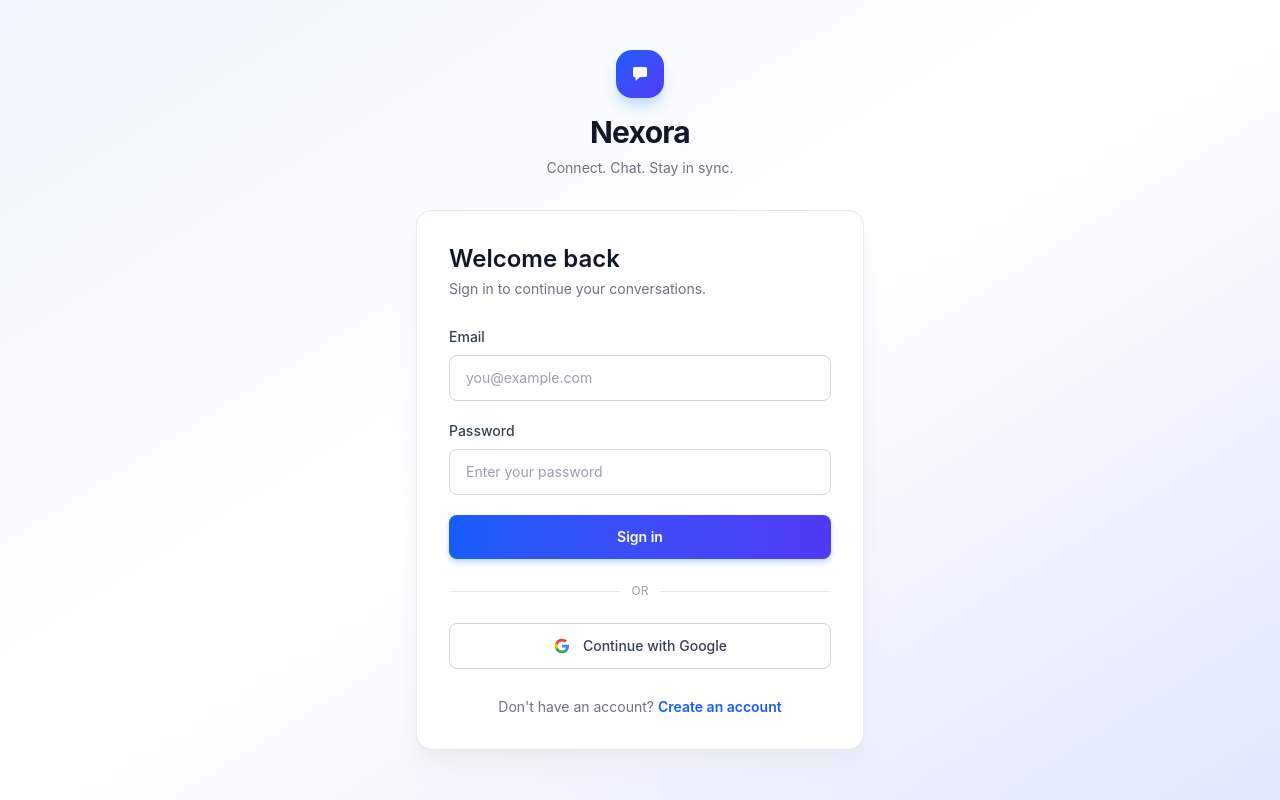
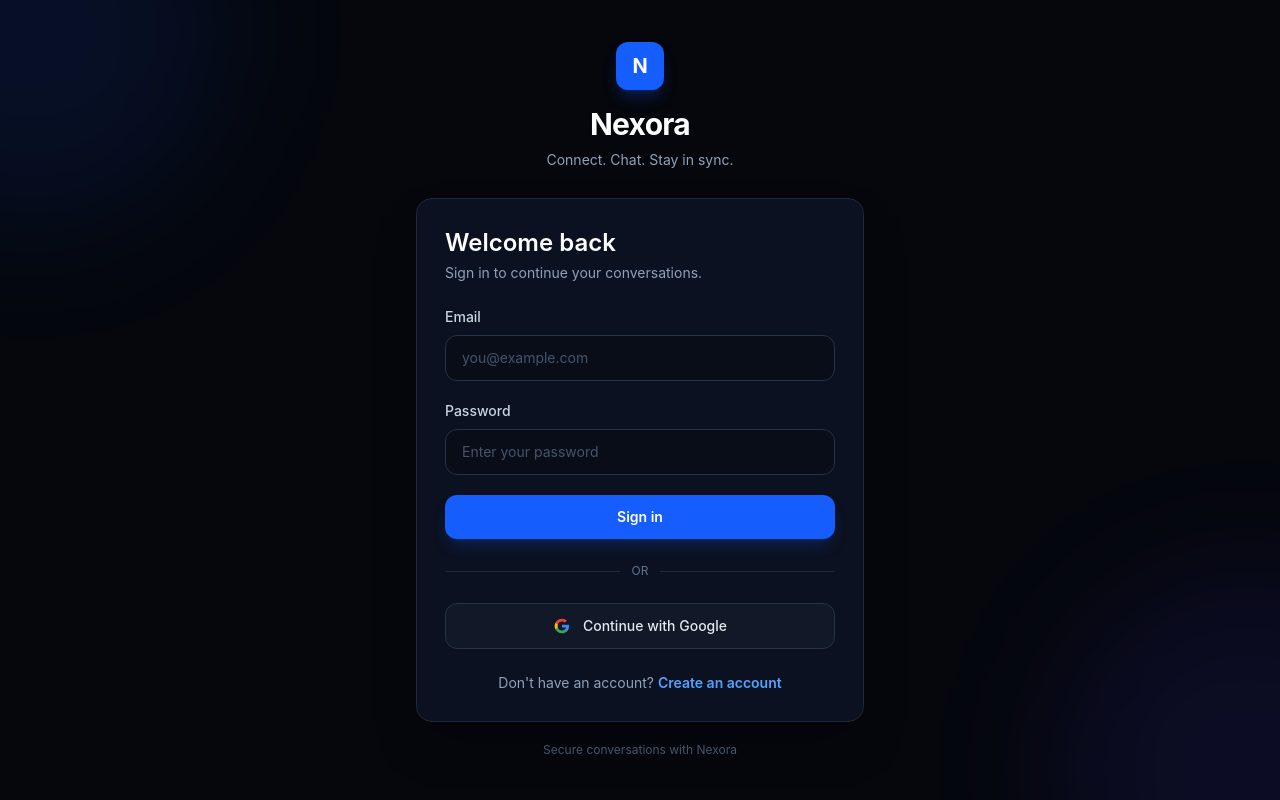
Before and after one commit to SAfroz12/Chat-application, a React (Vite) app in the folder client/: page /login in a window 1280 px wide. Built offline with nearby package versions, Linux system fonts and the light colour scheme; no server answers.

Commit message:
modified the login and register page css

```diff
--- a/client/src/pages/Login.jsx
+++ b/client/src/pages/Login.jsx
@@ -61,61 +61,60 @@ function Login() {
     }
   };
 
-const handleGoogleLogin = () => {
+  const handleGoogleLogin = () => {
     console.log(import.meta.env.VITE_API_URL);
-  window.location.href =
-    `${import.meta.env.VITE_API_URL}/auth/google`;
-};
+
+    window.location.href =
+      `${import.meta.env.VITE_API_URL}/auth/google`;
+  };
 
   return (
-    <div className="min-h-screen bg-gradient-to-br from-blue-50 via-white to-indigo-100 flex items-center justify-center px-4 py-10">
+    <div className="min-h-screen bg-[#05070D] px-4 py-8 flex items-center justify-center">
 
-      <div className="w-full max-w-md">
+      {/* Background glow */}
+      <div className="pointer-events-none fixed inset-0 overflow-hidden">
+        <div className="absolute -top-40 -left-40 h-96 w-96 rounded-full bg-blue-600/10 blur-3xl" />
+        <div className="absolute -bottom-40 -right-40 h-96 w-96 rounded-full bg-indigo-600/10 blur-3xl" />
+      </div>
+
+      <div className="relative w-full max-w-md">
 
         {/* Brand */}
-        <div className="text-center mb-8">
+        <div className="mb-7 text-center">
 
-          <div className="inline-flex items-center justify-center w-12 h-12 rounded-2xl bg-gradient-to-br from-blue-600 to-indigo-600 shadow-lg shadow-blue-200 mb-4">
-
-            <svg
-              viewBox="0 0 24 24"
-              fill="none"
-              className="w-6 h-6 text-white"
-            >
-              <path
-                d="M5 6.5C5 5.67 5.67 5 6.5 5h11C18.33 5 19 5.67 19 6.5v7c0 .83-.67 1.5-1.5 1.5H12l-4.5 4V15H6.5C5.67 15 5 14.33 5 13.5v-7Z"
-                fill="currentColor"
-              />
-            </svg>
-
+          <div className="mx-auto mb-4 flex h-12 w-12 items-center justify-center rounded-xl bg-blue-600 text-xl font-bold text-white shadow-lg shadow-blue-600/25">
+            N
           </div>
 
-          <h1 className="text-3xl font-bold tracking-tight text-gray-900">
+          <h1 className="text-3xl font-bold tracking-tight text-white">
             Nexora
           </h1>
 
-          <p className="mt-2 text-sm text-gray-500">
+          <p className="mt-2 text-sm text-slate-400">
             Connect. Chat. Stay in sync.
           </p>
 
         </div>
 
-        {/* Card */}
-        <div className="bg-white border border-gray-200 rounded-2xl shadow-xl shadow-gray-200/60 p-8">
+        {/* Login Card */}
+        <div className="rounded-2xl border border-[#1E293B] bg-[#0B1120] p-7 shadow-2xl shadow-black/40">
 
-          <div className="mb-7">
-            <h2 className="text-2xl font-semibold text-gray-900">
+          {/* Heading */}
+          <div className="mb-6">
+
+            <h2 className="text-2xl font-semibold text-white">
               Welcome back
             </h2>
 
-            <p className="mt-1 text-sm text-gray-500">
+            <p className="mt-1 text-sm text-slate-400">
               Sign in to continue your conversations.
             </p>
+
           </div>
 
           {/* Error */}
           {error && (
-            <div className="mb-5 rounded-lg border border-red-200 bg-red-50 px-4 py-3 text-sm text-red-600">
+            <div className="mb-5 rounded-xl border border-red-500/20 bg-red-500/10 px-4 py-3 text-sm text-red-400">
               {error}
             </div>
           )}
@@ -128,7 +127,8 @@ const handleGoogleLogin = () => {
 
             {/* Email */}
             <div>
-              <label className="block text-sm font-medium text-gray-700 mb-2">
+
+              <label className="mb-2 block text-sm font-medium text-slate-300">
                 Email
               </label>
 
@@ -138,13 +138,15 @@ const handleGoogleLogin = () => {
                 value={formData.email}
                 onChange={handleChange}
                 placeholder="you@example.com"
-                className="w-full rounded-lg border border-gray-300 bg-white px-4 py-3 text-sm text-gray-900 placeholder-gray-400 outline-none transition focus:border-blue-500 focus:ring-4 focus:ring-blue-100"
+                className="w-full rounded-xl border border-[#263449] bg-[#080D17] px-4 py-3 text-sm text-white outline-none placeholder:text-slate-600 transition focus:border-blue-500 focus:ring-2 focus:ring-blue-500/20"
               />
+
             </div>
 
             {/* Password */}
             <div>
-              <label className="block text-sm font-medium text-gray-700 mb-2">
+
+              <label className="mb-2 block text-sm font-medium text-slate-300">
                 Password
               </label>
 
@@ -154,15 +156,16 @@ const handleGoogleLogin = () => {
                 value={formData.password}
                 onChange={handleChange}
                 placeholder="Enter your password"
-                className="w-full rounded-lg border border-gray-300 bg-white px-4 py-3 text-sm text-gray-900 placeholder-gray-400 outline-none transition focus:border-blue-500 focus:ring-4 focus:ring-blue-100"
+                className="w-full rounded-xl border border-[#263449] bg-[#080D17] px-4 py-3 text-sm text-white outline-none placeholder:text-slate-600 transition focus:border-blue-500 focus:ring-2 focus:ring-blue-500/20"
               />
+
             </div>
 
-            {/* Login */}
+            {/* Login Button */}
             <button
               type="submit"
               disabled={loading}
-              className="w-full rounded-lg bg-gradient-to-r from-blue-600 to-indigo-600 py-3 text-sm font-semibold text-white shadow-md shadow-blue-200 transition hover:from-blue-700 hover:to-indigo-700 hover:shadow-lg disabled:cursor-not-allowed disabled:opacity-60"
+              className="w-full rounded-xl bg-blue-600 py-3 text-sm font-semibold text-white shadow-lg shadow-blue-600/20 transition hover:bg-blue-500 disabled:cursor-not-allowed disabled:opacity-50"
             >
               {loading ? "Signing in..." : "Sign in"}
             </button>
@@ -170,21 +173,23 @@ const handleGoogleLogin = () => {
           </form>
 
           {/* Divider */}
-          <div className="flex items-center gap-3 my-6">
-            <div className="h-px flex-1 bg-gray-200" />
+          <div className="my-6 flex items-center gap-3">
 
-            <span className="text-xs text-gray-400">
+            <div className="h-px flex-1 bg-[#1E293B]" />
+
+            <span className="text-xs text-slate-500">
               OR
             </span>
 
-            <div className="h-px flex-1 bg-gray-200" />
+            <div className="h-px flex-1 bg-[#1E293B]" />
+
           </div>
 
           {/* Google Login */}
           <button
             type="button"
             onClick={handleGoogleLogin}
-            className="w-full flex items-center justify-center gap-3 rounded-lg border border-gray-300 bg-white py-3 text-sm font-medium text-gray-700 transition hover:bg-gray-50 hover:border-gray-400"
+            className="flex w-full items-center justify-center gap-3 rounded-xl border border-[#263449] bg-[#111827] py-3 text-sm font-medium text-slate-200 transition hover:border-[#3B4B63] hover:bg-[#172033]"
           >
 
             {/* Google Logo */}
@@ -197,14 +202,17 @@ const handleGoogleLogin = () => {
                 fill="#4285F4"
                 d="M21.35 12.23c0-.71-.06-1.39-.18-2.05H12v3.88h5.24a4.48 4.48 0 0 1-1.94 2.94v2.45h3.14c1.84-1.69 2.91-4.18 2.91-7.22Z"
               />
+
               <path
                 fill="#34A853"
                 d="M12 21.82c2.63 0 4.84-.87 6.45-2.37l-3.14-2.45c-.87.58-1.98.92-3.31.92-2.54 0-4.7-1.72-5.47-4.03H3.29v2.53A9.74 9.74 0 0 0 12 21.82Z"
               />
+
               <path
                 fill="#FBBC05"
                 d="M6.53 13.89A5.86 5.86 0 0 1 6.22 12c0-.66.11-1.3.31-1.89V7.58H3.29A9.82 9.82 0 0 0 2.18 12c0 1.59.38 3.09 1.11 4.42l3.24-2.53Z"
               />
+
               <path
                 fill="#EA4335"
                 d="M12 6.08c1.43 0 2.71.49 3.72 1.45l2.79-2.79C16.84 3.15 14.63 2.18 12 2.18a9.74 9.74 0 0 0-8.71 5.4l3.24 2.53C7.3 7.8 9.46 6.08 12 6.08Z"
@@ -216,13 +224,13 @@ const handleGoogleLogin = () => {
           </button>
 
           {/* Register */}
-          <p className="text-sm text-center text-gray-500 mt-7">
+          <p className="mt-6 text-center text-sm text-slate-400">
 
             Don't have an account?{" "}
 
             <Link
               to="/register"
-              className="font-semibold text-blue-600 hover:text-blue-700"
+              className="font-semibold text-blue-400 transition hover:text-blue-300"
             >
               Create an account
             </Link>
@@ -231,7 +239,10 @@ const handleGoogleLogin = () => {
 
         </div>
 
-
+        {/* Bottom text */}
+        <p className="mt-5 text-center text-xs text-slate-600">
+          Secure conversations with Nexora
+        </p>
 
       </div>
 
--- a/client/src/pages/Register.jsx
+++ b/client/src/pages/Register.jsx
@@ -80,61 +80,59 @@ function Register() {
   };
 
   return (
-    <div className="min-h-screen bg-gradient-to-br from-blue-50 via-white to-indigo-100 flex items-center justify-center px-4 py-10">
+    <div className="min-h-screen bg-[#05070D] px-4 py-8 flex items-center justify-center">
 
-      <div className="w-full max-w-md">
+      {/* Background glow */}
+      <div className="pointer-events-none fixed inset-0 overflow-hidden">
+        <div className="absolute -top-40 -left-40 h-96 w-96 rounded-full bg-blue-600/10 blur-3xl" />
+        <div className="absolute -bottom-40 -right-40 h-96 w-96 rounded-full bg-indigo-600/10 blur-3xl" />
+      </div>
+
+      <div className="relative w-full max-w-md">
 
         {/* Brand */}
-        <div className="text-center mb-8">
+        <div className="mb-7 text-center">
 
-          <div className="inline-flex items-center justify-center w-12 h-12 rounded-2xl bg-gradient-to-br from-blue-600 to-indigo-600 shadow-lg shadow-blue-200 mb-4">
-
-            <svg
-              viewBox="0 0 24 24"
-              fill="none"
-              className="w-6 h-6 text-white"
-            >
-              <path
-                d="M5 6.5C5 5.67 5.67 5 6.5 5h11C18.33 5 19 5.67 19 6.5v7c0 .83-.67 1.5-1.5 1.5H12l-4.5 4V15H6.5C5.67 15 5 14.33 5 13.5v-7Z"
-                fill="currentColor"
-              />
-            </svg>
-
+          <div className="mx-auto mb-4 flex h-12 w-12 items-center justify-center rounded-xl bg-blue-600 text-xl font-bold text-white shadow-lg shadow-blue-600/25">
+            N
           </div>
 
-          <h1 className="text-3xl font-bold tracking-tight text-gray-900">
+          <h1 className="text-3xl font-bold tracking-tight text-white">
             Nexora
           </h1>
 
-          <p className="mt-2 text-sm text-gray-500">
+          <p className="mt-2 text-sm text-slate-400">
             Connect. Chat. Stay in sync.
           </p>
 
         </div>
 
-        {/* Card */}
-        <div className="bg-white border border-gray-200 rounded-2xl shadow-xl shadow-gray-200/60 p-8">
+        {/* Register Card */}
+        <div className="rounded-2xl border border-[#1E293B] bg-[#0B1120] p-7 shadow-2xl shadow-black/40">
 
-          <div className="mb-7">
-            <h2 className="text-2xl font-semibold text-gray-900">
+          {/* Heading */}
+          <div className="mb-6">
+
+            <h2 className="text-2xl font-semibold text-white">
               Create your account
             </h2>
 
-            <p className="mt-1 text-sm text-gray-500">
+            <p className="mt-1 text-sm text-slate-400">
               Join Nexora and start connecting.
             </p>
+
           </div>
 
           {/* Error */}
           {error && (
-            <div className="mb-5 rounded-lg border border-red-200 bg-red-50 px-4 py-3 text-sm text-red-600">
+            <div className="mb-5 rounded-xl border border-red-500/20 bg-red-500/10 px-4 py-3 text-sm text-red-400">
               {error}
             </div>
           )}
 
           {/* Success */}
           {success && (
-            <div className="mb-5 rounded-lg border border-green-200 bg-green-50 px-4 py-3 text-sm text-green-600">
+            <div className="mb-5 rounded-xl border border-green-500/20 bg-green-500/10 px-4 py-3 text-sm text-green-400">
               {success}
             </div>
           )}
@@ -147,7 +145,8 @@ function Register() {
 
             {/* Name */}
             <div>
-              <label className="block text-sm font-medium text-gray-700 mb-2">
+
+              <label className="mb-2 block text-sm font-medium text-slate-300">
                 Name
               </label>
 
@@ -157,13 +156,15 @@ function Register() {
                 value={formData.name}
                 onChange={handleChange}
                 placeholder="Enter your name"
-                className="w-full rounded-lg border border-gray-300 bg-white px-4 py-3 text-sm text-gray-900 placeholder-gray-400 outline-none transition focus:border-blue-500 focus:ring-4 focus:ring-blue-100"
+                className="w-full rounded-xl border border-[#263449] bg-[#080D17] px-4 py-3 text-sm text-white outline-none placeholder:text-slate-600 transition focus:border-blue-500 focus:ring-2 focus:ring-blue-500/20"
               />
+
             </div>
 
             {/* Email */}
             <div>
-              <label className="block text-sm font-medium text-gray-700 mb-2">
+
+              <label className="mb-2 block text-sm font-medium text-slate-300">
                 Email
               </label>
 
@@ -173,13 +174,15 @@ function Register() {
                 value={formData.email}
                 onChange={handleChange}
                 placeholder="you@example.com"
-                className="w-full rounded-lg border border-gray-300 bg-white px-4 py-3 text-sm text-gray-900 placeholder-gray-400 outline-none transition focus:border-blue-500 focus:ring-4 focus:ring-blue-100"
+                className="w-full rounded-xl border border-[#263449] bg-[#080D17] px-4 py-3 text-sm text-white outline-none placeholder:text-slate-600 transition focus:border-blue-500 focus:ring-2 focus:ring-blue-500/20"
               />
+
             </div>
 
             {/* Password */}
             <div>
-              <label className="block text-sm font-medium text-gray-700 mb-2">
+
+              <label className="mb-2 block text-sm font-medium text-slate-300">
                 Password
               </label>
 
@@ -189,15 +192,16 @@ function Register() {
                 value={formData.password}
                 onChange={handleChange}
                 placeholder="Create a password"
-                className="w-full rounded-lg border border-gray-300 bg-white px-4 py-3 text-sm text-gray-900 placeholder-gray-400 outline-none transition focus:border-blue-500 focus:ring-4 focus:ring-blue-100"
+                className="w-full rounded-xl border border-[#263449] bg-[#080D17] px-4 py-3 text-sm text-white outline-none placeholder:text-slate-600 transition focus:border-blue-500 focus:ring-2 focus:ring-blue-500/20"
               />
+
             </div>
 
-            {/* Register */}
+            {/* Register Button */}
             <button
               type="submit"
               disabled={loading}
-              className="w-full rounded-lg bg-gradient-to-r from-blue-600 to-indigo-600 py-3 text-sm font-semibold text-white shadow-md shadow-blue-200 transition hover:from-blue-700 hover:to-indigo-700 hover:shadow-lg disabled:cursor-not-allowed disabled:opacity-60"
+              className="w-full rounded-xl bg-blue-600 py-3 text-sm font-semibold text-white shadow-lg shadow-blue-600/20 transition hover:bg-blue-500 disabled:cursor-not-allowed disabled:opacity-50"
             >
               {loading
                 ? "Creating account..."
@@ -207,13 +211,13 @@ function Register() {
           </form>
 
           {/* Login */}
-          <p className="text-sm text-center text-gray-500 mt-7">
+          <p className="mt-6 text-center text-sm text-slate-400">
 
             Already have an account?{" "}
 
             <Link
               to="/login"
-              className="font-semibold text-blue-600 hover:text-blue-700"
+              className="font-semibold text-blue-400 transition hover:text-blue-300"
             >
               Sign in
             </Link>
@@ -222,6 +226,10 @@ function Register() {
 
         </div>
 
+        {/* Bottom text */}
+        <p className="mt-5 text-center text-xs text-slate-600">
+          Secure conversations with Nexora
+        </p>
 
       </div>
 
```
